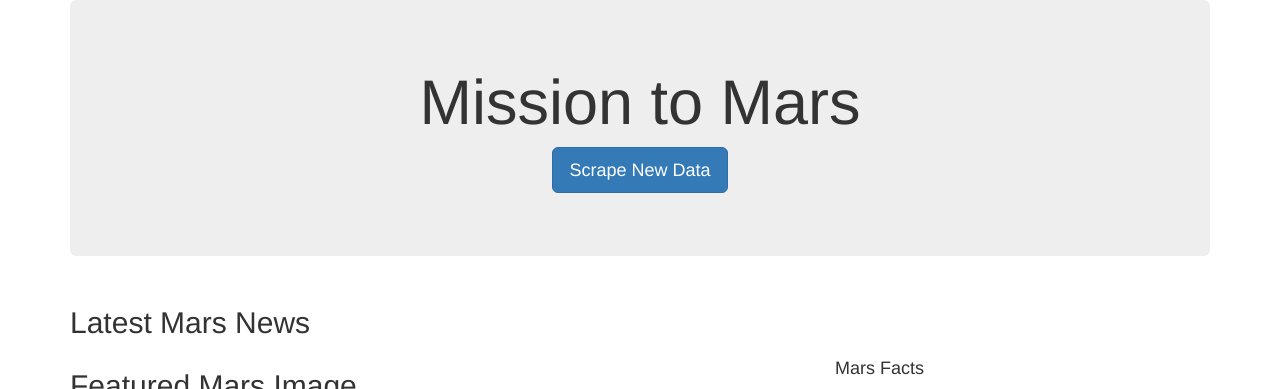
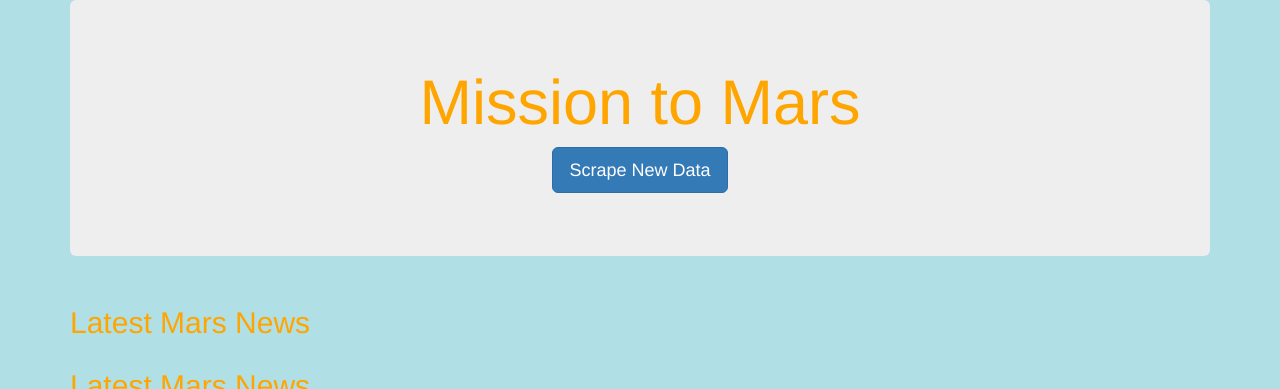
Before and after one commit to ShaynaBee/Challenge-10, a Flask app: template Templates/index.html in a window 1280 px wide. Shown: the top 389 px of the page. Run offline with Flask 2, Linux system fonts and the light colour scheme; the template is opened without the code that fills it, so the values that code supplies are empty; some libraries are stand-ins or nearby versions.

Commit message:
commit update

```diff
--- a/Templates/index.html
+++ b/Templates/index.html
@@ -9,6 +9,14 @@
       rel="stylesheet"
       href="https://maxcdn.bootstrapcdn.com/bootstrap/3.3.7/css/bootstrap.min.css"
     />
+    <style>
+      body {background-color: powderblue;}
+      h1   {color: blue;}
+      p    {color: red;}
+      h3   {color: yellowgreen}
+      a    {color: limegreen}
+      div  {color: orange}
+     </style>
   </head>
   <body>
     <div class="container">
@@ -30,16 +38,32 @@
           </div>
         </div>
       </div>
+      <!-- Add section for Mars News -->
+      <div class="row" id="mars-news">
+        <div class="col-md-12">
+          <div class="media">
+            <div class="media-body">
+              <h2>Latest Mars News</h2>
+              <h4 class="media-heading">{{ mars.news_title }}</h4>
+              <p>{{ mars.news_paragraph }}</p>
+            </div>
+          </div>
+        </div>
+      </div>
+
       <!-- Section for Featured Image and Facts table -->
       <div class="row" id="mars-featured-image">
         <div class="col-md-8">
           <h2>Featured Mars Image</h2>
+
+          <!-- if images is False/None/non-existent, then default to error message -->
           <img
-            src="{{mars.featured_image }}"
-            class="img-responsive"
+            src="{{mars.featured_image | default('static/images/error.png', true) }}"
+            class="img-thumbnail"
             alt="Responsive image"
           />
         </div>
+
         <div class="col-md-4">
           <!-- Mars Facts -->
           <div class="row" id="mars-facts">
@@ -48,6 +72,24 @@
           </div>
         </div>
       </div>
+
+      <!-- Section for Mars Hemispheres -->
+      <div class="row" id="mars-hemispheres">
+        <div class="page-header">
+          <h2 class="text-center">Mars Hemispheres</h2>
+        </div>
+
+        {% for hemisphere in mars.hemispheres %}
+        <div class="col-md-6">
+          <div class="thumbnail">
+            <img src="{{hemisphere.img_url | default('static/images/error.png', true)}}" alt="...">
+            <div class="caption">
+              <h3>{{hemisphere.title}}</h3>
+            </div>
+          </div>
+        </div>
+        {% endfor %}
+      </div>
     </div>
   </body>
 </html>
```
